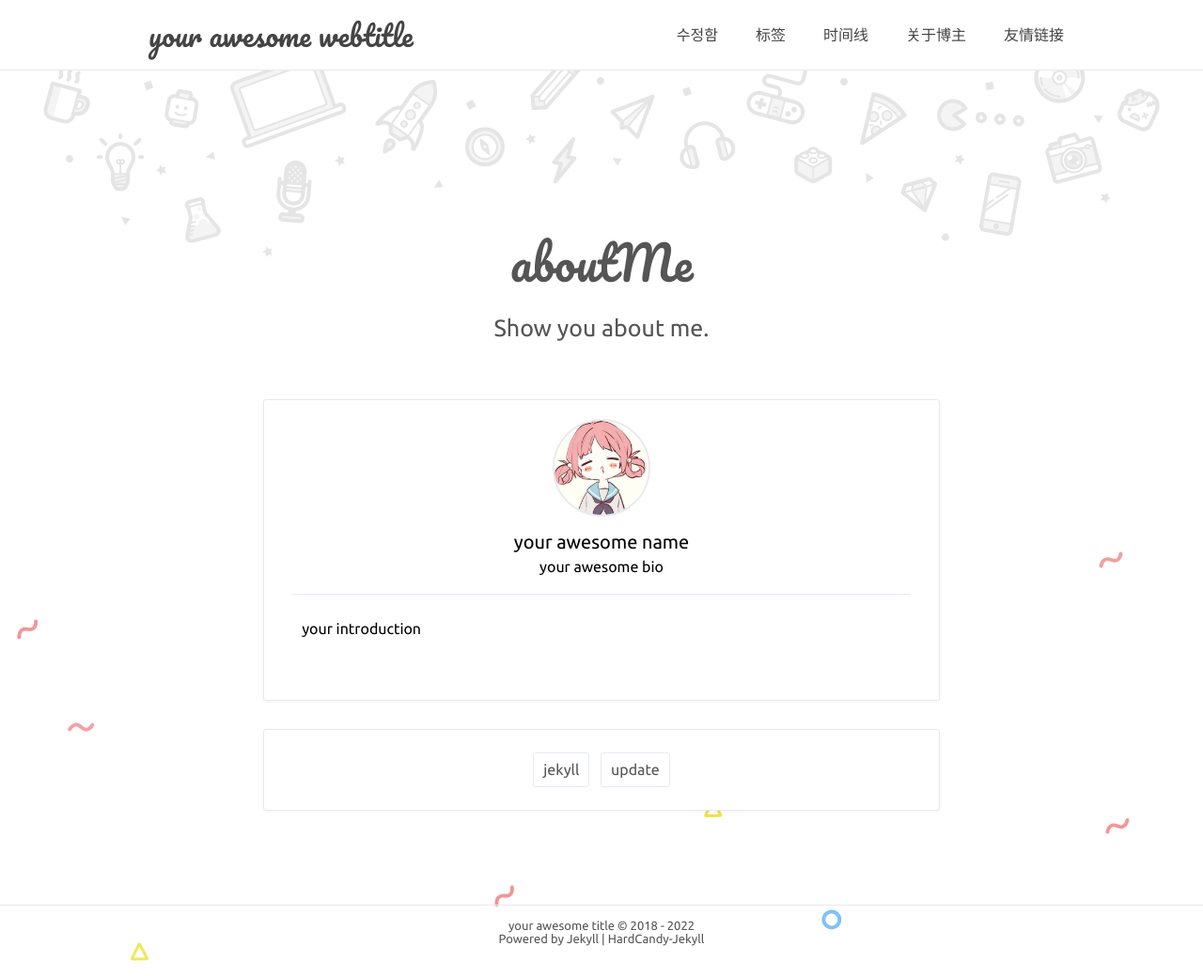
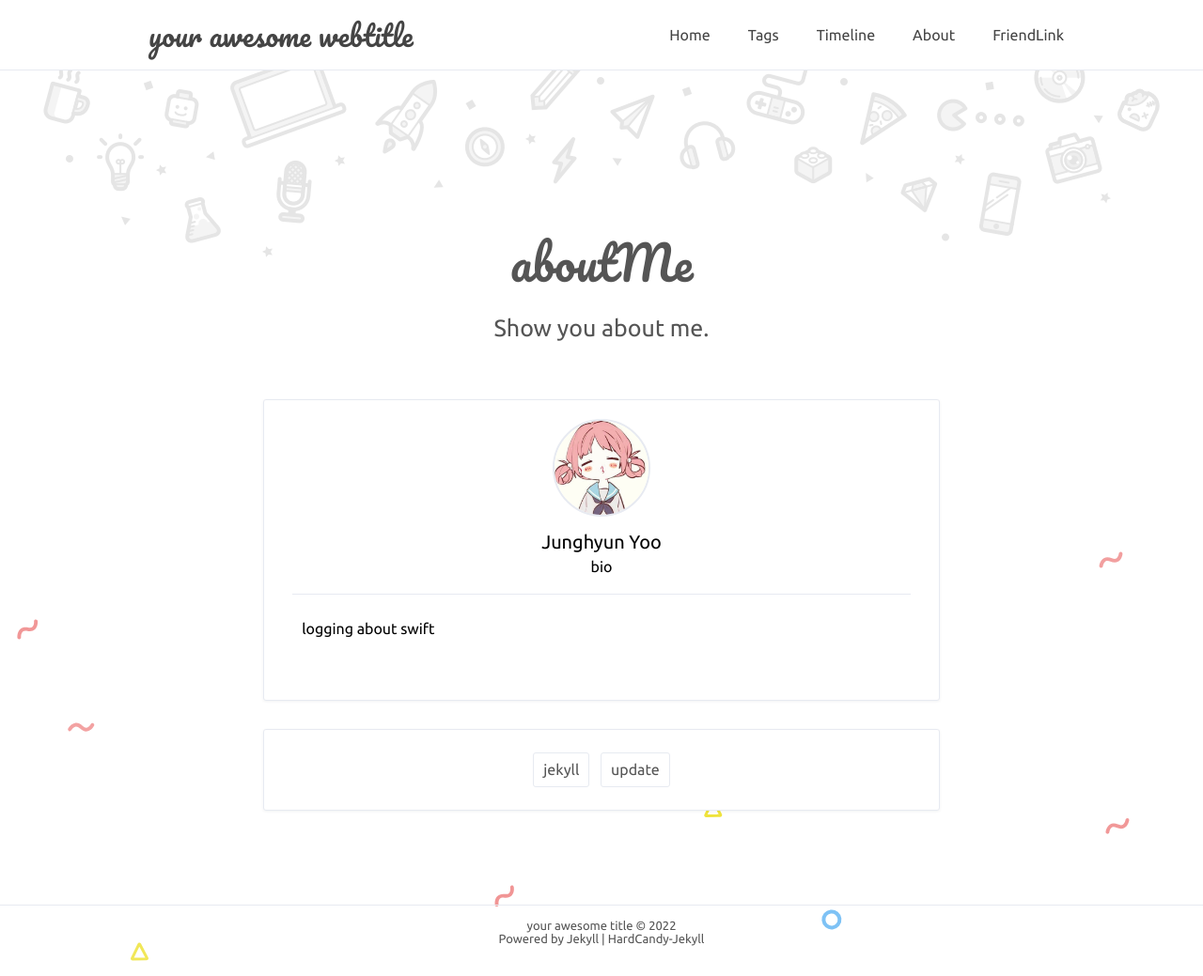
Before and after one commit to JJunghyunY/JJunghyunY.github.io, a Jekyll site: the page built from about.html, in a window 1280 px wide. Shown: the whole page at 94% size. Built offline with Jekyll 4.4.1, drawn with Linux system fonts in a browser that asks for light colours; some of the changed lines change nothing that is shown.

Commit message:
style: update config.yml

```diff
--- a/_config.yml
+++ b/_config.yml
@@ -1,33 +1,33 @@
-# Site settings 配置站点
+# Site settings 사이트 구성
 title: 'your awesome title'
 description: 'your web description'
 keywords: 'your web keywords, another keywords'
 url: 'https://JJunghyunY.github.io' # your host
 
-# nav 中文字符空格：&emsp;
-nav: # 最佳体验 六个标签 且最好每个标签不超过4中文字
-  수정함: '/'
-  标签: '/tags.html'
-  时间线: '/timeline.html'
-  关于博主: '/about.html'
-  友情链接: '/friendLink.html'
+# nav 공간：&emsp;
+nav: # 6개의 태그를 가장 잘 경험하고 태그당 4자 이하 사용하는 것이 좋습니다.
+  Home: '/'
+  Tags: '/tags.html'
+  Timeline: '/timeline.html'
+  About: '/about.html'
+  FriendLink: '/friendLink.html'
 
-# 博主
+# 블로거
 author: true
-name: 'your awesome name'
-NickName: 'your awesome nickname'
+name: 'Junghyun Yoo'
+NickName: 'junyoo'
 webtitle: 'your awesome webtitle'
-bio: 'your awesome bio'
+bio: 'bio'
 about: true
-aboutyou: 'your introduction'
+aboutyou: 'logging about swift'
 portraits: '/assets/profile.jpeg' # your portraits image file path
 
 # SNS
 SNS: false
 SNS-icon: #['Facebook', 'weibo', 'qq', 'github', 'Dribbble', 'Twitter', 'instagram', 'weixin', 'Codepen']
   mail: 'mailto:abc@gmail.com'
-  weixin: '' # 你的微信二维码存放的地址
-  qq: '' # 你的qq二维码存放的地址 or http://wpa.qq.com/msgrd?v=3&uin='你的QQ号'&site=qq&menu=yes
+  weixin: ''
+  qq: ''
   github: ''
   Codepen: ''
   weibo: ''
@@ -40,51 +40,51 @@ SNS-icon: #['Facebook', 'weibo', 'qq', 'github', 'Dribbble', 'Twitter', 'instagr
   juejin: ''
   twitch: ''
 
-# 分页
+# 쪽수
 paginate: 2
 paginatepath: ['page:num']
 
 # since
 footer:
-  since: 2018
+  since: 2022
 
 # Markdown
 markdown: kramdown
 kramdown:
   input: GFM
-# 代码高亮 使用rouge
+# highlighter rouge
 highlighter: rouge
-# 代码高亮主题使用pygments主题: autumn\ default\ emacs\ friendly\ manni\ murphy\ pastie\ perldoc\ tango 任选一个你喜欢的主题名称填在下面的单引号中
+# 코드 강조 테마는 pygments 테마를 사용합니다. autumn\ default\ emacs\ friendly\ manni\ murphy\ pastie\ perldoc\ tango 원하는 테마 이름을 선택하고 아래 작은 따옴표를 입력하십시오.
 pygmentsTheme: 'default'
 
-# 友情链接
+# 연결
 friends:
   jekyll: 'https://www.jekyll.com.cn/'
 
-# 评论 最佳体验 在disqus、livere和Gitment之间三选一
-# disqus 评论
+# 댓글 최고의 경험 disqus, livere 및 Gitment 중에서 선택
+# disqus 논평
 disqus: false
 disqus_url: '' # https://abc.disqus.com/embed.js
-# 来必力评论
+# 빌리 댓글로 오세요
 livere: false
 livere_uid: 'MTAyMC8zNDI2OS8xMDgwNg==' # MTAyMC8zNDI2OS8xMDgwNg==
-# Gitment评论 OAuth Application
+# Gitment논평 OAuth Application
 Gitment: false
-Gitment_owner: ''  # github用户名
-Gitment_repo: ''  # github博客存放的仓库名
-client_id: ''  # 注册 OAuth Application 后获得的 client_id
-client_secret: ''  # 注册 OAuth Application 后获得的 client_secret
+Gitment_owner: '' # github 사용자 이름
+Gitment_repo: '' # github 블로그가 저장된 저장소 이름
+client_id: '' # OAuth 애플리케이션 등록 후 얻은 client_id
+client_secret: '' # OAuth 애플리케이션 등록 후 얻은 client_secret
 
 # Share : weibo, qq, wechat, tencent, douban, qzone, linkedin, diandian, facebook, twitter, google
 social-share: false
 social-share-items: ['qq', 'wechat', 'weibo', 'twitter', 'facebook']
 
-# 百度统计 在baidu-url里填写自己相关的url代码
+# Baidu Statistics baidu-url에 자신의 URL 코드 입력
 baidu: false
 baidu-url: ''
-# 谷歌分析 在google-ID里填写自己在谷歌分析获得的追踪ID
+# Google Analytics google-ID에 Google Analytics에서 얻은 추적 ID를 입력
 google: false
 google-ID: ''
 
-# 博客头信息备选颜色（该部分在站点中不充当站点变量，将其写在post的头信息中用来充当页面变量）
+# 블로그 헤더 정보 대체 색상 (이 부분은 사이트에서 사이트 변수 역할을 하지 않으며, 페이지 변수 역할을 하도록 포스트 헤더 정보에 작성)
 color: rgb(154,133,255) rgb(255,90,90) rgb(255,210,32) rgb(98,170,255)
```
